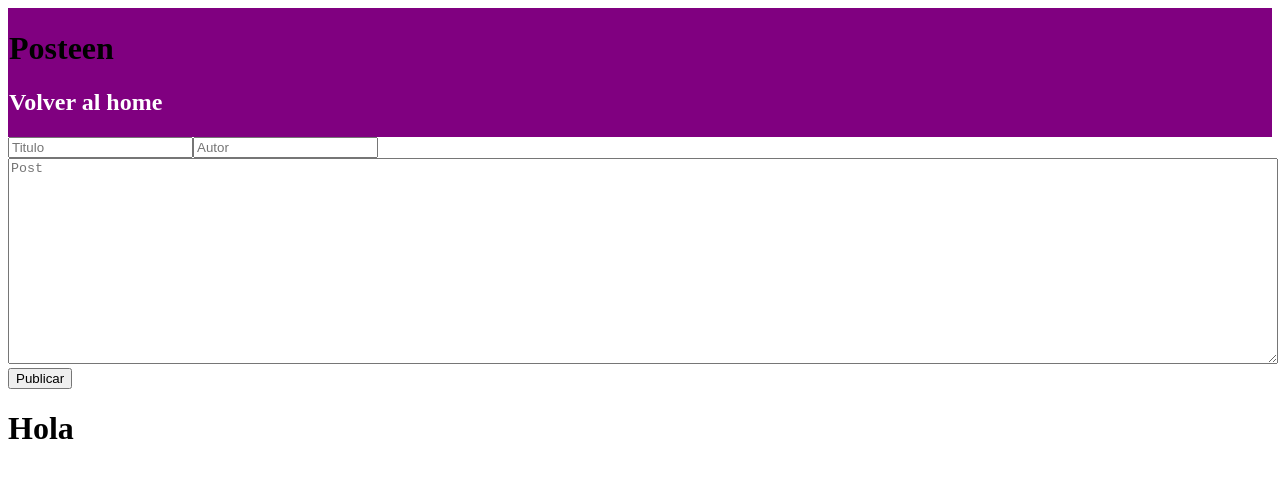
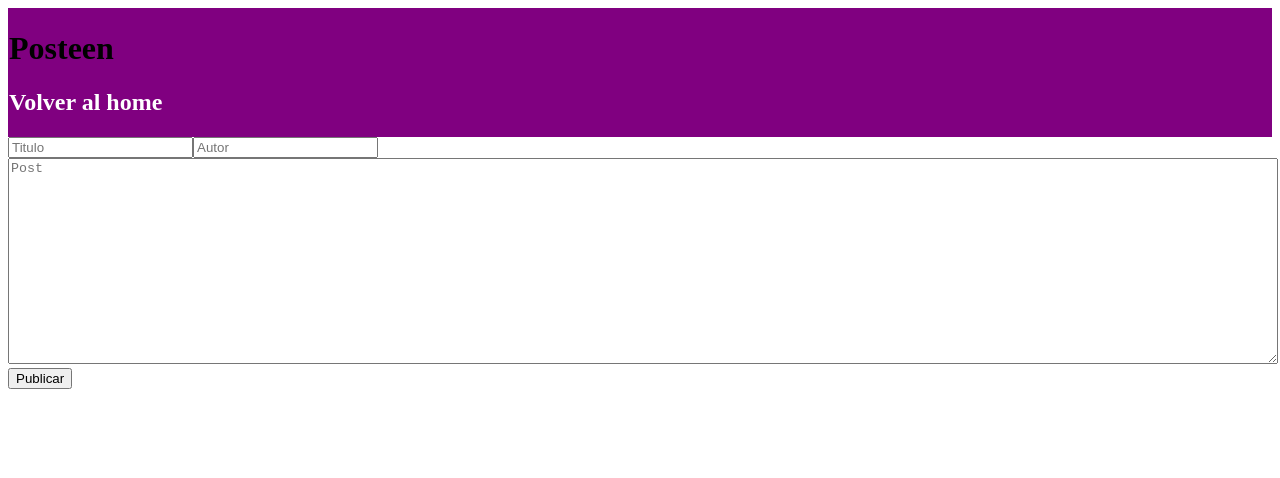
Before and after one commit to BarreiroAron/Projecto-Informatico, a React (Create React App) app: page /publicacion in a window 1280 px wide. Shown: the top 478 px of the page. Built offline with nearby package versions, Linux system fonts and the light colour scheme.

Commit message:
Update publicacion.js

```diff
--- a/src/publicacion.js
+++ b/src/publicacion.js
@@ -46,7 +46,6 @@ import { Link } from 'react-router-dom';
         <button type="button" onClick={IniciarTodo}>
           Publicar
         </button>
-            <h1>Hola</h1>
       </form>
 
   </>
```
